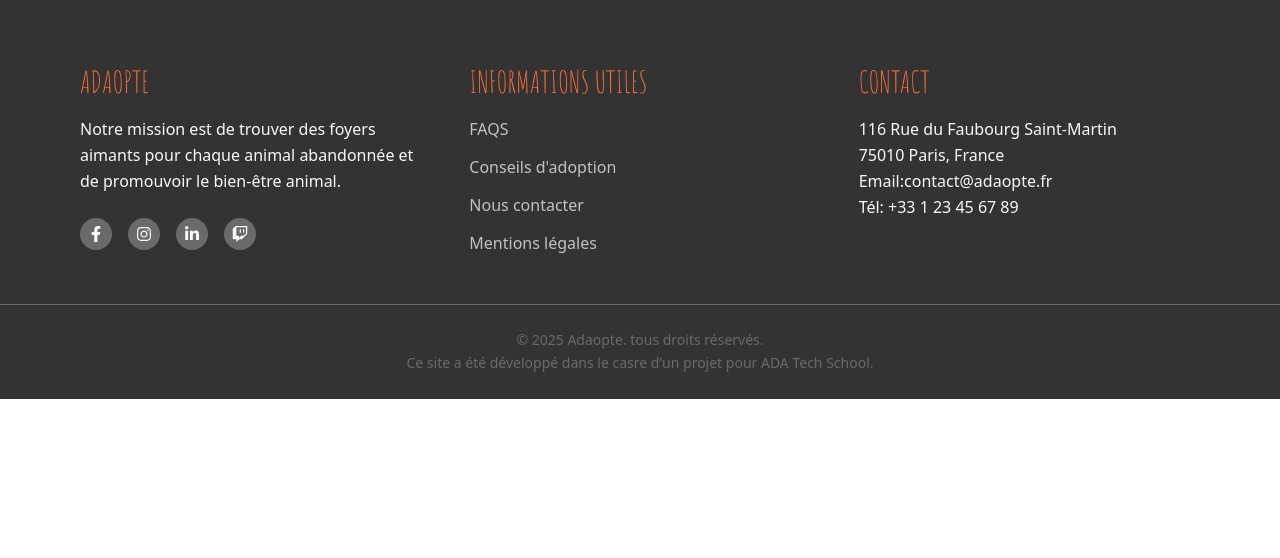
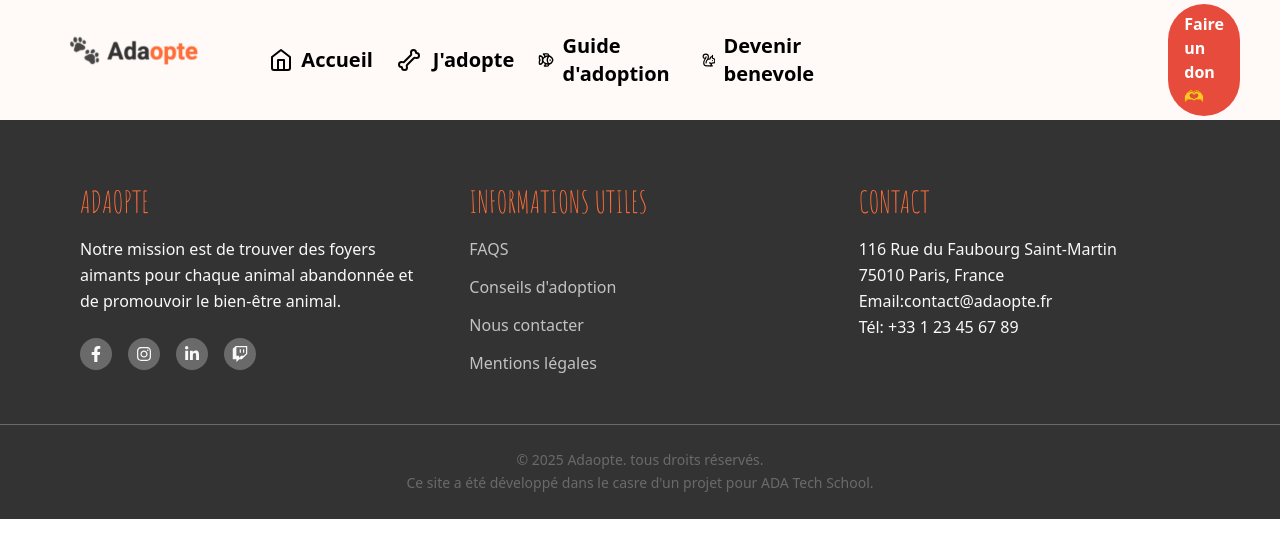
Before and after one commit to antoineb07/adaopte, a React (Vite) app: page /research in a window 1280 px wide. Shown: the top 558 px of the page. Built offline with nearby package versions, Linux system fonts and the light colour scheme.

Commit message:
fix:components

```diff
--- a/src/pages/Research.tsx
+++ b/src/pages/Research.tsx
@@ -1,10 +1,14 @@
+import Footer from "../components/Footer";
+import NavBare from "../components/navbare";
 
-import Footer from "../components/Footer";
+function Research() {
+  return (
+    <>
+      <NavBare />
 
-function Research () {
-    return (
-        <Footer></Footer>
-    )
+      <Footer />
+    </>
+  );
 }
 
 export default Research;
```
Also changed, not shown: src/pages/Home.tsx (+8 -8 lines).
